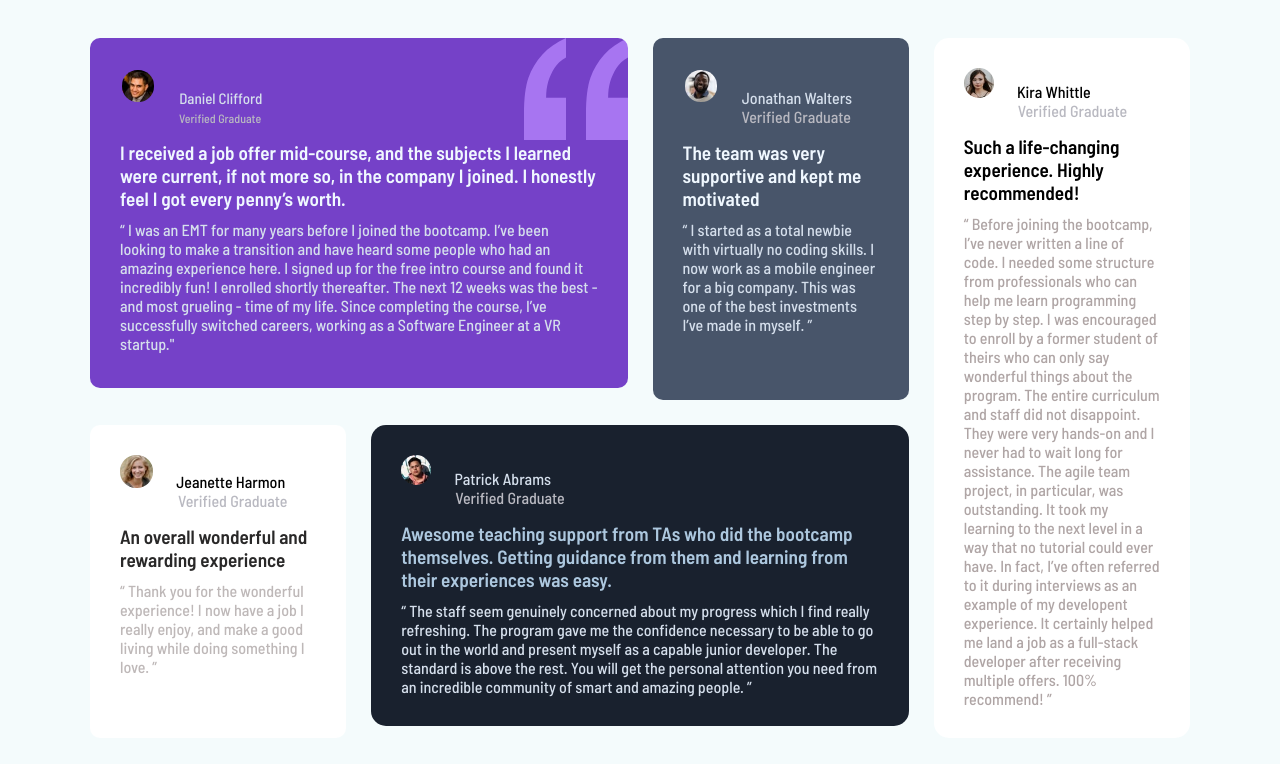
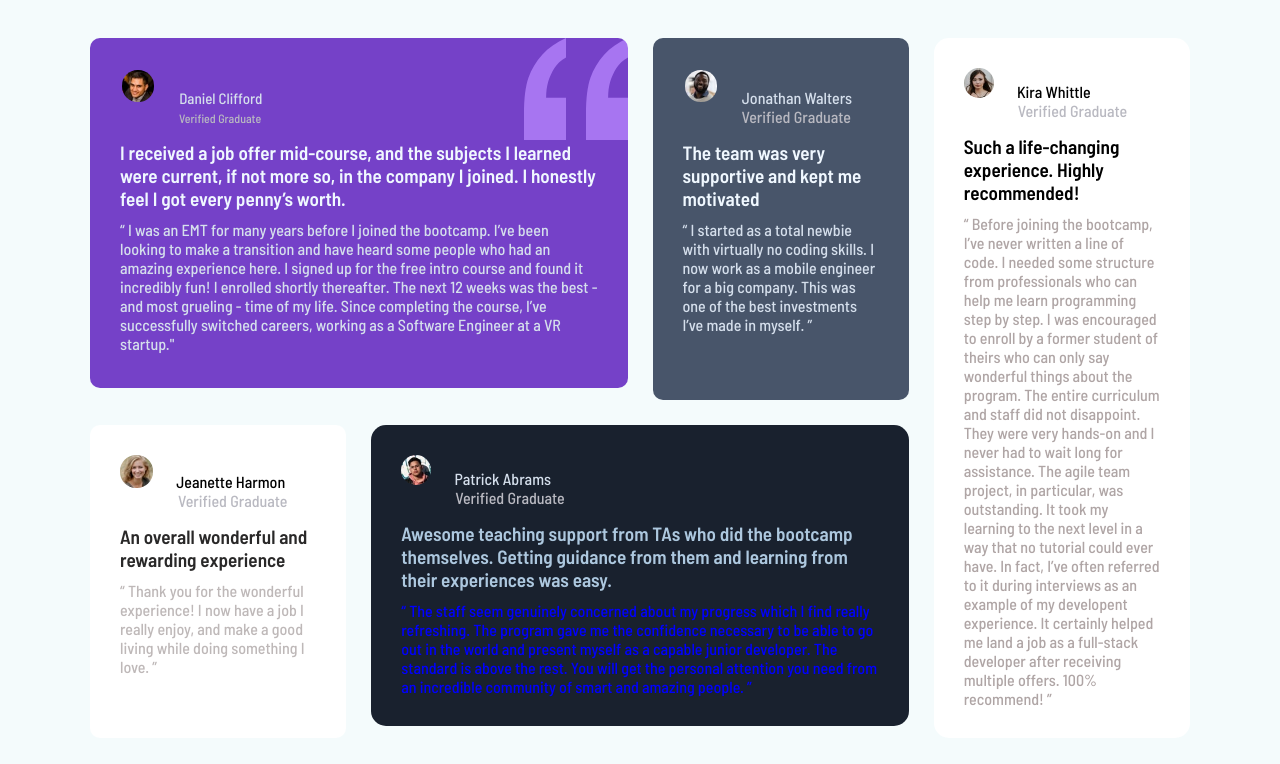
Before and after one commit to Rasmipun/testimonial, a plain HTML site: page testimonials-grid-section-main/index.html in a window 1280 px wide. Drawn offline with Linux system fonts and the light colour scheme.

Commit message:
second commit

```diff
--- a/testimonials-grid-section-main/style.css
+++ b/testimonials-grid-section-main/style.css
@@ -232,7 +232,7 @@ h5{
 .p5{
     padding-top: 10px;
     font-size: 1rem;
-    color: var(--light-grayish-blue);
+    color: blue;
 }
 
 @media screen and (max-width: 768px) {
```
